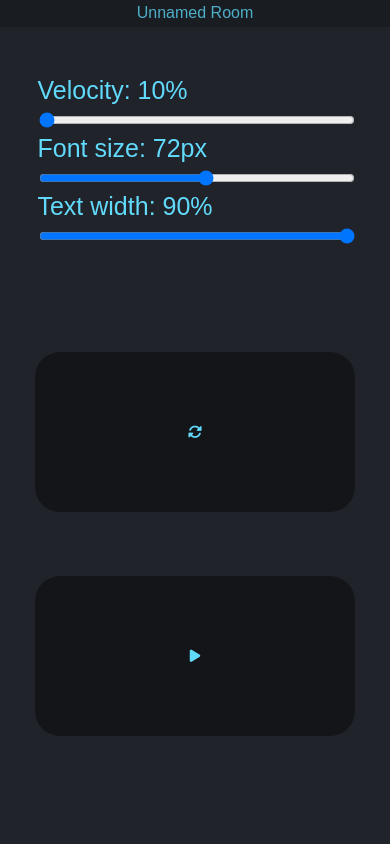
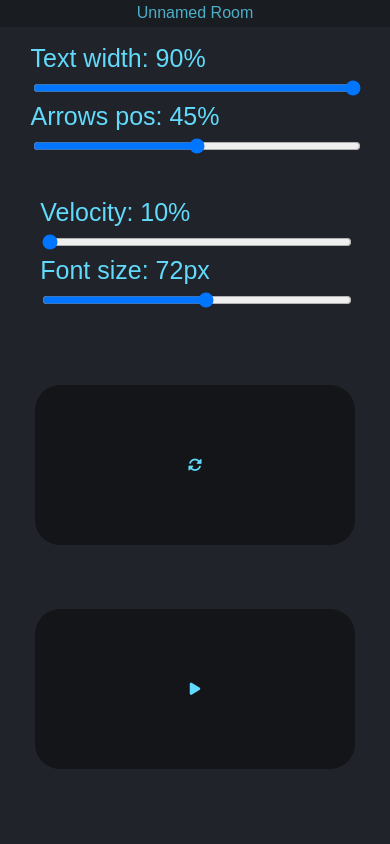
Before and after one commit to SwayLtd/Teleprompter, a Flask app: template templates/room.html in a window 390 px wide. Run offline with Flask 2, Linux system fonts and the light colour scheme; the template is opened without the code that fills it, so the values that code supplies are empty; some libraries are stand-ins or nearby versions.

Commit message:
Add move the arrows up and down feature

```diff
--- a/static/css/room.css
+++ b/static/css/room.css
@@ -137,7 +137,7 @@
     #sync-text,
     .btn,
     .arrow,
-    #general-colors {
+    #color-area {
         display: none;
     }
 
--- a/static/js/room.js
+++ b/static/js/room.js
@@ -40,15 +40,20 @@
             $('#font-size').val(data['fontSize']);
             $('#font-size-value').text(data['fontSize'] + 'px');
         }
-        if (data['textWidth'] !== parseInt($('#sync-text').css('width')) && data['textWidth'] !== undefined) {
+        if (data['textWidth'] !== parseInt($('#text-width').val()) && data['textWidth'] !== undefined) {
             $('#sync-text').css('width', data['textWidth'] + '%');
             $('#text-width').val(data['textWidth']);
             $('#text-width-value').text(data['textWidth'] + '%');
-
             // Change the arrow positions
-            const arrowPosition = ((100 - parseInt(data['textWidth'])) / 2) - 5;
-            $('.arrow-left').css('right', arrowPosition + '%');
-            $('.arrow-right').css('left', arrowPosition + '%');
+            const arrowWidthPosition = ((100 - parseInt(data['textWidth'])) / 2) - 5;
+            $('.arrow-left').css('right', arrowWidthPosition + '%');
+            $('.arrow-right').css('left', arrowWidthPosition + '%');
+        }
+        if (data['arrowTop'] !== parseInt($('arrows-top').val()) && data['arrowTop'] !== undefined) {
+            $('.arrow-left').css('top', data['arrowTop'] + '%');
+            $('.arrow-right').css('top', data['arrowTop'] + '%');
+            $('#arrows-top').val(data['arrowTop']);
+            $('#arrows-top-value').text(data['arrowTop'] + '%');
         }
     }
 });
@@ -130,7 +135,7 @@
 $('#sync').click(() => {
     // Save and sync state
     let fontSize = parseInt($('#sync-text').css('font-size'));
-    updateAndSave({ 'text': $('#sync-text').html(), room_name: $('#room-name').text().trim(), 'isPlaying': isPlaying, scrollTop: $('#sync-text').scrollTop(), 'velocity': getVelocity(), fontSize: fontSize, 'textWidth': $('#text-width').val() });
+    updateAndSave({ 'text': $('#sync-text').html(), room_name: $('#room-name').text().trim(), 'isPlaying': isPlaying, scrollTop: $('#sync-text').scrollTop(), 'velocity': getVelocity(), fontSize: fontSize, 'textWidth': $('#text-width').val(), 'arrowTop': $('#arrows-top').val() });
 });
 
 // Reset all local storage values to their defaults
@@ -144,6 +149,8 @@
     $('body').css('background-color', '#282c34');
     $('.arrow-left').css('right', '-10px');
     $('.arrow-right').css('left', '-10px');
+    $('.arrow-left').css('top', '45%');
+    $('.arrow-right').css('top', '45%');
     localStorage.clear();
 });
 
@@ -160,8 +167,6 @@
     // Restore scroll position
     document.documentElement.scrollTop = document.body.scrollTop = scrollTop;
 }
-
-
 
 // Change the color inside the text editor
 function changeColor() {
@@ -184,7 +189,7 @@
     updateAndSave({ 'fontSize': fontSize });
 });
 
-// Change the sync text with and update the arrows position
+// Change the text with, update the arrows position and sync the state
 $('#text-width').on('input', function () {
     let textWidth = $('#text-width').val();
 
@@ -193,11 +198,23 @@
     $('#text-width-value').text(textWidth + '%');
 
     // Arrow position
-    const arrowPosition = ((100 - parseInt(textWidth)) / 2) - 5;
-    $('.arrow-left').css('right', arrowPosition + '%');
-    $('.arrow-right').css('left', arrowPosition + '%');
+    const arrowWidthPosition = ((100 - parseInt(textWidth)) / 2) - 5;
+    $('.arrow-left').css('right', arrowWidthPosition + '%');
+    $('.arrow-right').css('left', arrowWidthPosition + '%');
 
     updateAndSave({ 'textWidth': textWidth });
+});
+
+// Change the arrow height and sync the state
+$('#arrows-top').on('input', function () {
+    let arrowTop = $('#arrows-top').val();
+
+    $('#arrows-top-value').text(arrowTop + '%');
+    // Arrow position
+    $('.arrow-left').css('top', arrowTop + '%');
+    $('.arrow-right').css('top', arrowTop + '%');
+
+    updateAndSave({ 'arrowTop': arrowTop });
 });
 
 // When the background color picker is changed, update the background color in the UI and save it to local storage
@@ -226,7 +243,7 @@
     } else if (e.ctrlKey && (e.key === 's' || e.key === 'S')) {
         // Save and sync state
         let fontSize = parseInt($('#sync-text').css('font-size'));
-        updateAndSave({ 'text': $('#sync-text').html(), room_name: $('#room-name').text().trim(), 'isPlaying': isPlaying, scrollTop: $('#sync-text').scrollTop(), 'velocity': getVelocity(), fontSize: fontSize, 'textWidth': $('#sync-text').width() });
+        updateAndSave({ 'text': $('#sync-text').html(), room_name: $('#room-name').text().trim(), 'isPlaying': isPlaying, scrollTop: $('#sync-text').scrollTop(), 'velocity': getVelocity(), fontSize: fontSize, 'textWidth': $('#sync-text').width(), 'arrowTop': $('#arrows-top').val() });
     } else if (e.key === 'ArrowUp') {
         // Increase velocity
         let velocity = getVelocity();
@@ -374,11 +391,16 @@
                 $('#sync-text').width((state.textWidth || 90) + '%');
                 $('#text-width').val(state.textWidth || 90);
                 $('#text-width-value').text((state.textWidth || 90) + '%');
+                // Arrows height position
+                $('#arrows-top').val(state.arrowTop || 45);
+                $('#arrows-top-value').text(state.arrowTop || 45 + '%');
                 // Arrow position
-                const arrowPosition = ((100 - parseInt(state.textWidth || 90)) / 2) - 5;
-                $('.arrow-left').css('right', arrowPosition + '%');
-                $('.arrow-right').css('left', arrowPosition + '%');
-
+                const arrowWidthPosition = ((100 - parseInt(state.textWidth || 90)) / 2) - 5;
+                const arrowTopPosition = (parseInt(state.arrowTop || 45));
+                $('.arrow-left').css('right', arrowWidthPosition + '%');
+                $('.arrow-right').css('left', arrowWidthPosition + '%');
+                $('.arrow-left').css('top', arrowTopPosition + '%');
+                $('.arrow-right').css('top', arrowTopPosition + '%');
             } else {
                 $('#sync-text').html('\n\n\n\n\n\n\nLorem ipsum dolor sit amet, consectetur adipiscing elit, sed do eiusmod tempor incididunt ut labore et dolore magna aliqua. Ut enim ad minim veniam, quis nostrud exercitation ullamco laboris nisi ut aliquip ex ea commodo consequat. Duis aute irure dolor in reprehenderit in voluptate velit esse cillum dolore eu fugiat nulla pariatur. Excepteur sint occaecat cupidatat non proident, sunt in culpa qui officia deserunt mollit anim id est laborum.\n\n\n\n\n\n\n');
                 $('#room-name').text('Unnamed Room');
@@ -394,10 +416,15 @@
                 $('#sync-text').width('90%');
                 $('#text-width').val(90);
                 $('#text-width-value').text(('90%'));
+                // Arrows height
+                $('#arrows-top').val(45);
+                $('#arrows-top-value').text('45%');
                 // Arrow position
-                const arrowPosition = ((100 - 90) / 2) - 5;
-                $('.arrow-left').css('right', arrowPosition + '%');
-                $('.arrow-right').css('left', arrowPosition + '%');
+                const arrowWidthPosition = ((100 - 90) / 2) - 5;
+                $('.arrow-left').css('right', arrowWidthPosition + '%');
+                $('.arrow-right').css('left', arrowWidthPosition + '%');
+                $('.arrow-left').css('top', '45%');
+                $('.arrow-right').css('top', '45%');
             }
         },
         error: function (error) {
--- a/templates/room.html
+++ b/templates/room.html
@@ -13,6 +13,7 @@
     <link rel="stylesheet" href="/static/css/room.css">
     <script src="https://cdnjs.cloudflare.com/ajax/libs/socket.io/4.0.1/socket.io.min.js"></script>
     <script src="https://code.jquery.com/jquery-3.6.0.min.js"></script>
+    <script src="https://cdnjs.cloudflare.com/ajax/libs/interact.js/1.10.11/interact.min.js"></script>
 </head>
 
 <body>
@@ -63,20 +64,26 @@
                     Font size: <span id="font-size-value"></span>
                     <input id="font-size" type="range" min="45" max="96" value="72">
                 </div>
+            </div>
+            <div>
                 <div>
                     Text width: <span id="text-width-value"></span>
                     <input id="text-width" type="range" min="45" max="90" value="90">
                 </div>
+                <div>
+                    Arrows pos: <span id="arrows-top-value"></span>
+                    <input id="arrows-top" type="range" min="20" max="70" value="45">
+                </div>
             </div>
-            <div id="general-colors">
+            <div id="color-area">
                 <div>
                     <input id="bg-color" type="color" value="#282c34"> Background color
                 </div>
             </div>
         </div>
     </div>
-    <img class="arrow arrow-left" src="https://cdn-icons-png.flaticon.com/512/57/57043.png" alt="Arrow left" />
-    <img class="arrow arrow-right" src="https://cdn-icons-png.flaticon.com/512/57/57043.png" alt="Arrow right" />
+    <img id="arrow-left" class="arrow arrow-left" src="https://cdn-icons-png.flaticon.com/512/57/57043.png" alt="Arrow left" />
+    <img if="arrow-right" class="arrow arrow-right" src="https://cdn-icons-png.flaticon.com/512/57/57043.png" alt="Arrow right" />
 
     <script src="/static/js/room.js"></script>
 </body>
```
Also changed, not shown: README.md.
